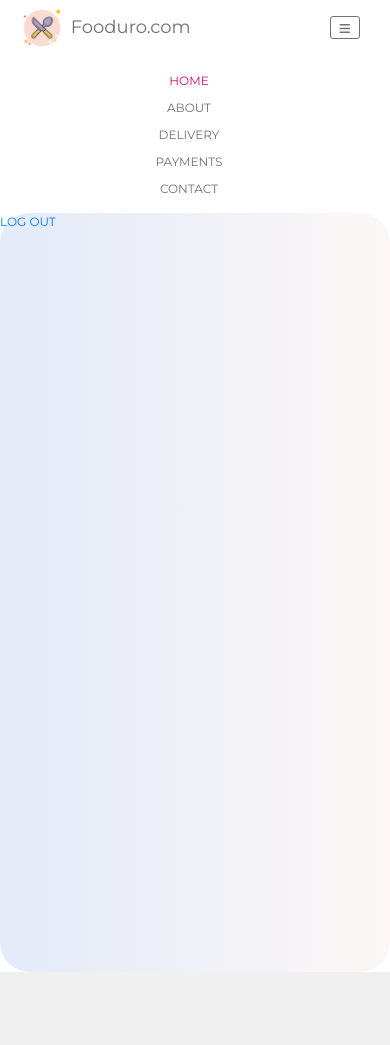
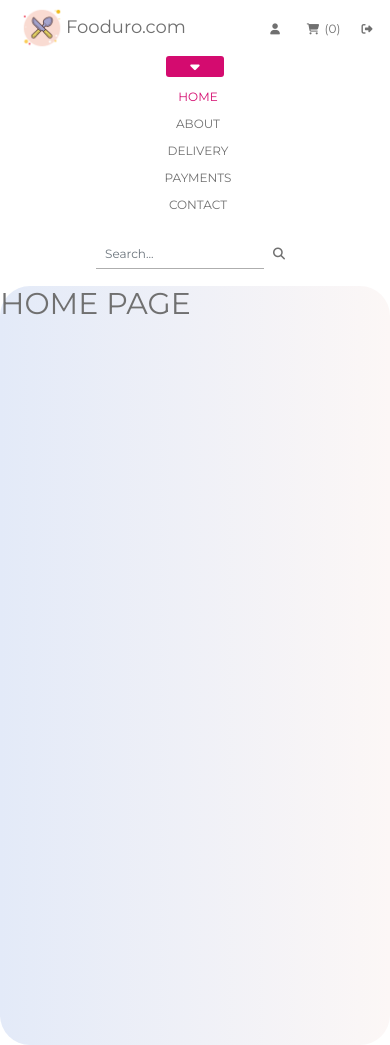
Before and after one commit to tameuszzz/Fooduro, a PHP site: page /?page=home in a window 390 px wide, after a click that opens the changed part. Before the commit the page ends 972 px from the top, so only its background shows below. Run offline with PHP 8.4, Linux system fonts and the light colour scheme; the visitor is signed in with stand-in values (Sample User, id 1); some libraries are stand-ins or nearby versions.

Commit message:
add new pages

```diff
--- a/Controllers/BoardController.php
+++ b/Controllers/BoardController.php
@@ -22,4 +22,20 @@ class BoardController extends AppController {
         }
     }
 
+    public function loadAbout() {
+        $this->render('about');
+    }
+
+    public function loadDelivery() {
+        $this->render('delivery');
+    }
+
+    public function loadPayments() {
+        $this->render('payments');
+    }
+
+    public function loadContact() {
+        $this->render('contact');
+    }
+
 }
--- a/Public/css/header.css
+++ b/Public/css/header.css
@@ -60,6 +60,7 @@ nav > .logo {
 
 .nav__links {
     list-style: none;
+
 }
 
 .nav__links li {
@@ -67,11 +68,16 @@ nav > .logo {
     padding: 0 20px;
 }
 
-.nav__links li a {
-    transition: all 0.3s ease 0s;
+.nav__links li a, .nav__links li a i, .nav__links li a span {
+    transition: all 0.4s ease 0s;
 }
 
-.nav__links li a:hover {
+.nav__links li a i {
+    font-size: 11px;
+    padding-right: 0.5em;
+}
+
+.nav__links li a:hover, .nav__links li a:hover i, .nav__links li a:hover span {
     color: #D40B6F !important;
 }
 
--- /dev/null
+++ b/Public/css/navbar2.css
@@ -0,0 +1,87 @@
+header {
+    display: unset !important;
+}
+
+li > a {
+    padding-bottom: 1.25em;
+}
+
+.dd {
+    padding-left: 4em !important;
+}
+.links {
+    padding-top: 0 !important;
+}
+
+.search-field {
+    justify-content: flex-end !important;
+    padding-bottom: 0.5em !important;
+    padding-top: 0 !important;
+}
+
+.form-control {
+    padding-top: 0 !important;
+    padding-bottom: 0 !important;
+    border: none !important;
+    border-bottom: 0.5px solid #AEAEAE !important;
+    border-radius: 0 !important;
+}
+
+.btn-outline-success {
+    border: none !important;
+}
+
+.btn-outline-success:hover {
+    background-color: #D40B6F !important;
+}
+
+.btn-outline-success:hover i {
+    color: white !important;
+}
+.btn-outline-success i {
+    transition: all 0.4s ease 0s;
+}
+
+.btn-menu {
+    width: 15%;
+    border: none !important;
+    background-color: #D40B6F !important;
+    margin-right: 0 !important;
+    margin-bottom: 5px !important;
+}
+
+button.navbar-toggler > i {
+    color: white !important;
+    font-size: 1em;
+}
+
+button.navbar-toggler:hover > i {
+    color: white !important;
+}
+
+@media screen and (max-width:960px) {
+    .nav__links li {
+        padding: 0 0 0 1em !important;
+    }
+    .dd {
+        justify-content: center !important;
+        padding-left: 0 !important;
+    }
+
+    .icons span {
+        display: none !important;
+    }
+    .icons {
+        display: unset !important;
+    }
+    .icons li {
+        display: unset !important;
+        display: inline;
+    }
+    .form-control {
+        max-width: 14em;
+    }
+    .form-inline {
+        justify-content: center !important;
+    }
+}
--- a/Routing.php
+++ b/Routing.php
@@ -29,6 +29,22 @@ class Routing {
             'home' => [
                 'controller' => 'BoardController',
                 'action' => 'loadHome'
+            ],
+            'about' => [
+                'controller' => 'BoardController',
+                'action' => 'loadAbout'
+            ],
+            'delivery' => [
+                'controller' => 'BoardController',
+                'action' => 'loadDelivery'
+            ],
+            'payments' => [
+                'controller' => 'BoardController',
+                'action' => 'loadPayments'
+            ],
+            'contact' => [
+                'controller' => 'BoardController',
+                'action' => 'loadContact'
             ]
         ];
     }
--- a/Views/BoardController/home.php
+++ b/Views/BoardController/home.php
@@ -1,30 +1,24 @@
 <!DOCTYPE html>
 <html lang="en">
 <head>
-    <meta charset="UTF-8">
-    <meta name="viewport" content="width=device-width, initial-scale=1.0">
-    <title>Fooduro</title>
-    <link rel="stylesheet" href="Public/css/header.css">
-    <link rel="stylesheet" href="https://stackpath.bootstrapcdn.com/bootstrap/4.4.1/css/bootstrap.min.css" integrity="sha384-Vkoo8x4CGsO3+Hhxv8T/Q5PaXtkKtu6ug5TOeNV6gBiFeWPGFN9MuhOf23Q9Ifjh" crossorigin="anonymous">
-    <!-- Font Awesone CDN -->
-    <script src="https://kit.fontawesome.com/7a5a5490a9.js" crossorigin="anonymous"></script>
+<!-- header -->
+<?php include(dirname(__DIR__).'/Common/header.php'); ?>
+<!-- /header -->
+<title>Fooduro - Home</title>
+<link rel="stylesheet" href="Public/css/navbar2.css">
+<link rel="stylesheet" href="Public/css/home.css">
 </head>
 <body>
 
-    <!-- navbar2 -->
-    <?php include(dirname(__DIR__).'/Common/navbar1.php'); ?>
-    <!-- /navbar2 -->
+<!-- navbar2 -->
+<?php include(dirname(__DIR__).'/Common/navbar2.php'); ?>
+<!-- /navbar2 -->
 
-    <div class="main">
+<div class="main">
+    <h1>HOME PAGE</h1>
 
-        <a href="?page=logout">LOG OUT</a>
+</div>
 
-    </div>
-
-
-<script src="https://code.jquery.com/jquery-3.4.1.slim.min.js" integrity="sha384-J6qa4849blE2+poT4WnyKhv5vZF5SrPo0iEjwBvKU7imGFAV0wwj1yYfoRSJoZ+n" crossorigin="anonymous"></script>
-<script src="https://cdn.jsdelivr.net/npm/popper.js@1.16.0/dist/umd/popper.min.js" integrity="sha384-Q6E9RHvbIyZFJoft+2mJbHaEWldlvI9IOYy5n3zV9zzTtmI3UksdQRVvoxMfooAo" crossorigin="anonymous"></script>
-<script src="https://stackpath.bootstrapcdn.com/bootstrap/4.4.1/js/bootstrap.min.js" integrity="sha384-wfSDF2E50Y2D1uUdj0O3uMBJnjuUD4Ih7YwaYd1iqfktj0Uod8GCExl3Og8ifwB6" crossorigin="anonymous"></script>
-
-</body>
-</html>
+<!-- footer -->
+<?php include(dirname(__DIR__).'/Common/footer.php'); ?>
+<!-- /footer -->
--- /dev/null
+++ b/Views/Common/footer.php
@@ -0,0 +1,6 @@
+<script src="https://code.jquery.com/jquery-3.4.1.slim.min.js" integrity="sha384-J6qa4849blE2+poT4WnyKhv5vZF5SrPo0iEjwBvKU7imGFAV0wwj1yYfoRSJoZ+n" crossorigin="anonymous"></script>
+<script src="https://cdn.jsdelivr.net/npm/popper.js@1.16.0/dist/umd/popper.min.js" integrity="sha384-Q6E9RHvbIyZFJoft+2mJbHaEWldlvI9IOYy5n3zV9zzTtmI3UksdQRVvoxMfooAo" crossorigin="anonymous"></script>
+<script src="https://stackpath.bootstrapcdn.com/bootstrap/4.4.1/js/bootstrap.min.js" integrity="sha384-wfSDF2E50Y2D1uUdj0O3uMBJnjuUD4Ih7YwaYd1iqfktj0Uod8GCExl3Og8ifwB6" crossorigin="anonymous"></script>
+
+</body>
+</html>
--- /dev/null
+++ b/Views/Common/header.php
@@ -0,0 +1,6 @@
+<meta charset="UTF-8">
+<meta name="viewport" content="width=device-width, initial-scale=1.0">
+<link rel="stylesheet" href="Public/css/header.css">
+<link rel="stylesheet" href="https://stackpath.bootstrapcdn.com/bootstrap/4.4.1/css/bootstrap.min.css" integrity="sha384-Vkoo8x4CGsO3+Hhxv8T/Q5PaXtkKtu6ug5TOeNV6gBiFeWPGFN9MuhOf23Q9Ifjh" crossorigin="anonymous">
+<!-- Font Awesone CDN -->
+<script src="https://kit.fontawesome.com/7a5a5490a9.js" crossorigin="anonymous"></script>
--- a/Views/Common/navbar1.php
+++ b/Views/Common/navbar1.php
@@ -1,4 +1,6 @@
 <!-- navbar1 -->
+
+
 <header>
     <nav class="navbar navbar-expand-lg navbar-light bg-white">
         <a class="navbar-brand logo" href="#"><img src="Public/img/logo.png" alt="logo">
@@ -8,11 +10,11 @@
         </button>
         <div class="collapse navbar-collapse links" id="navbarText">
             <ul class="nav__links">
-                <li class="active"><a href="#">Home</a></li>
-                <li><a href="#">About</a></li>
-                <li><a href="#">Delivery</a></li>
-                <li><a href="#">Payments</a></li>
-                <li><a href="#">Contact</a></li>
+                <li <?=(($_GET['page'] == 'login' || $_GET['page'] == 'logout' || $_GET['page'] == 'register') ? 'class="active"' : '')?>><a href="?page=home">Home</a></li>
+                <li <?=(($_GET['page'] == 'about') ? 'class="active"' : '')?>><a href="?page=about">About</a></li>
+                <li <?=(($_GET['page'] == 'delivery') ? 'class="active"' : '')?>><a href="?page=delivery">Delivery</a></li>
+                <li <?=(($_GET['page'] == 'payments') ? 'class="active"' : '')?>><a href="?page=payments">Payments</a></li>
+                <li <?=(($_GET['page'] == 'contact') ? 'class="active"' : '')?>><a href="?page=contact">Contact</a></li>
             </ul>
         </div>
     </nav>
--- /dev/null
+++ b/Views/Common/navbar2.php
@@ -0,0 +1,34 @@
+<!-- navbar2 -->
+<header>
+    <nav class="navbar navbar-expand-lg navbar-light bg-white">
+        <a class="navbar-brand logo" href="#"><img src="Public/img/logo.png" alt="logo">Fooduro.com</a>
+        <div class="links">
+            <ul class="nav__links icons">
+                <li><a href="#"><i class="fas fa-user"></i><span>Account</span></a></li>
+                <li><a href="#"><i class="fas fa-shopping-cart"></i><span>Cart </span>(0)</a></li>
+                <li><a href="?page=logout"><i class="fas fa-sign-out-alt"></i><span>Logout</span></a></li>
+            </ul>
+        </div>
+    </nav>
+    <nav class="navbar navbar-expand-lg navbar-light bg-white dd">
+        <button class="navbar-toggler btn-menu" type="button" data-toggle="collapse" data-target="#navbarText" aria-controls="navbarText" aria-expanded="false" aria-label="Toggle navigation">
+            <i class="fas fa-caret-down"></i>
+        </button>
+        <div class="collapse navbar-collapse links" id="navbarText">
+            <ul class="nav__links">
+                <li <?=(($_GET['page'] == 'home') ? 'class="active"' : '')?>><a href="?page=home">Home</a></li>
+                <li <?=(($_GET['page'] == 'about') ? 'class="active"' : '')?>><a href="?page=about">About</a></li>
+                <li <?=(($_GET['page'] == 'delivery') ? 'class="active"' : '')?>><a href="?page=delivery">Delivery</a></li>
+                <li <?=(($_GET['page'] == 'payments') ? 'class="active"' : '')?>><a href="?page=payments">Payments</a></li>
+                <li <?=(($_GET['page'] == 'contact') ? 'class="active"' : '')?>><a href="?page=contact">Contact</a></li>
+            </ul>
+        </div>
+        <div class="collapse navbar-collapse search-field" id="navbarText">
+            <form class="form-inline my-2 my-lg-0" id="navbarText">
+                <input class="form-control mr-sm-2" type="search" placeholder="Search..." aria-label="Search">
+                <button class="btn btn-outline-success my-2 my-sm-0" type="submit"><i class="fas fa-search"></i></button>
+            </form>
+        </div>
+    </nav>
+</header>
+<!-- /navbar2 -->
```
Also changed, not shown: Views/BoardController/about.php (added, +33 -0 lines), Views/BoardController/contact.php (added, +33 -0 lines), Views/BoardController/delivery.php (added, +33 -0 lines), Views/BoardController/payments.php (added, +33 -0 lines), Public/img/drop-down-arrow.svg (added).
